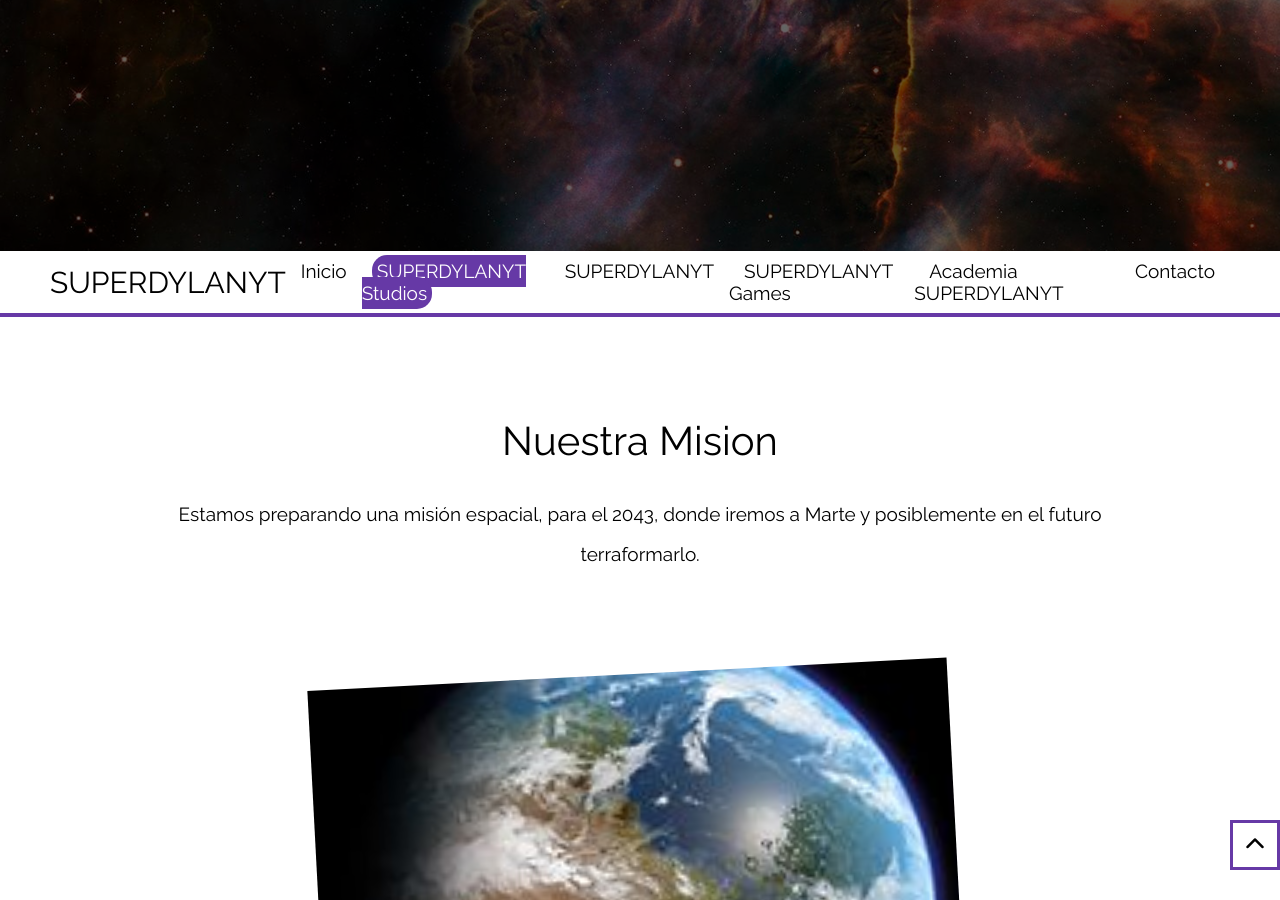
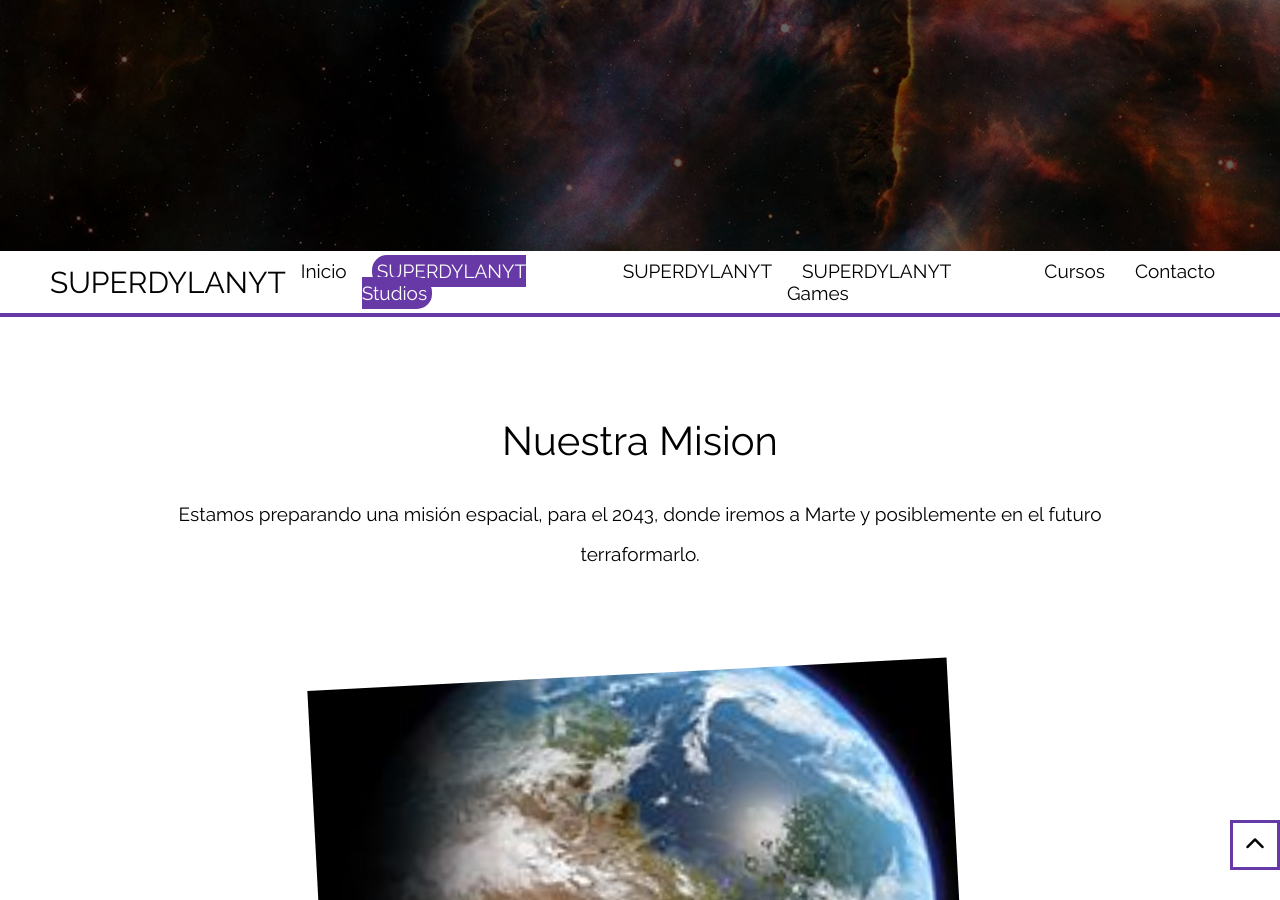
Before and after one commit to dylanmeca/dylanmeca.github.io, a Jekyll site: the page superdylanyt_studios.html, which Jekyll copies as it is, in a window 1280 px wide and 900 px high, scrolled down 649 px. Built offline with Jekyll 4.4.1, drawn with Linux system fonts in a browser that asks for light colours; nearby versions of some CDN libraries.

Commit message:
Update superdylanyt_studios.html

```diff
--- a/superdylanyt_studios.html
+++ b/superdylanyt_studios.html
@@ -37,7 +37,7 @@
                  <li><a href="superdylanyt_studios" class="active">SUPERDYLANYT Studios</a></li>
                  <li><a href="superdylanyt">SUPERDYLANYT</a></li>
                  <li><a href="Server/superdylanyt_games">SUPERDYLANYT Games</a></li>
-                 <li><a href="academia_superdylanyt">Academia SUPERDYLANYT</a></li>
+                 <li><a href="academia_superdylanyt">Cursos</a></li>
                  <li><a href="contacto">Contacto</a></li>
              </ul>
          </div>
```
